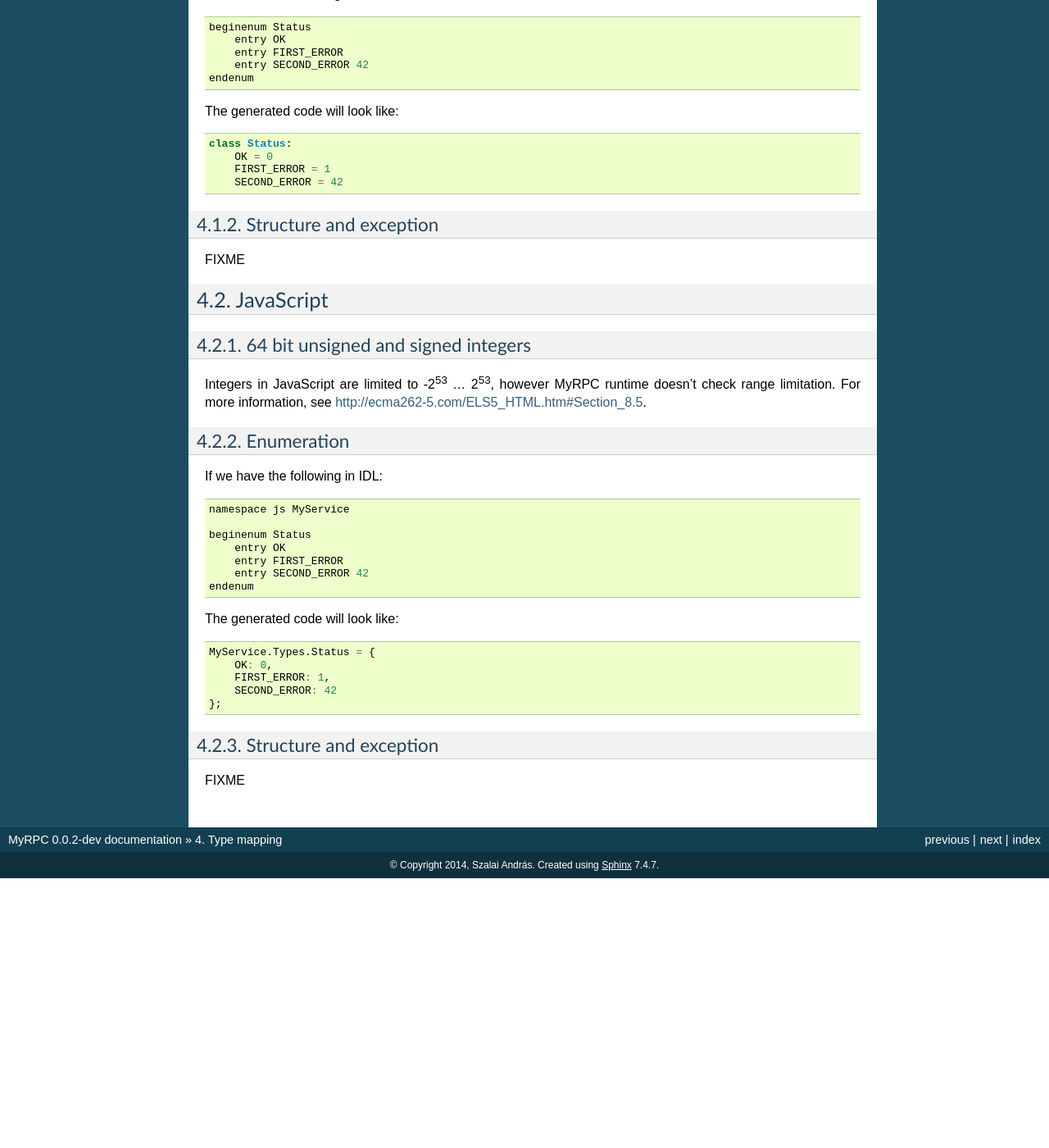
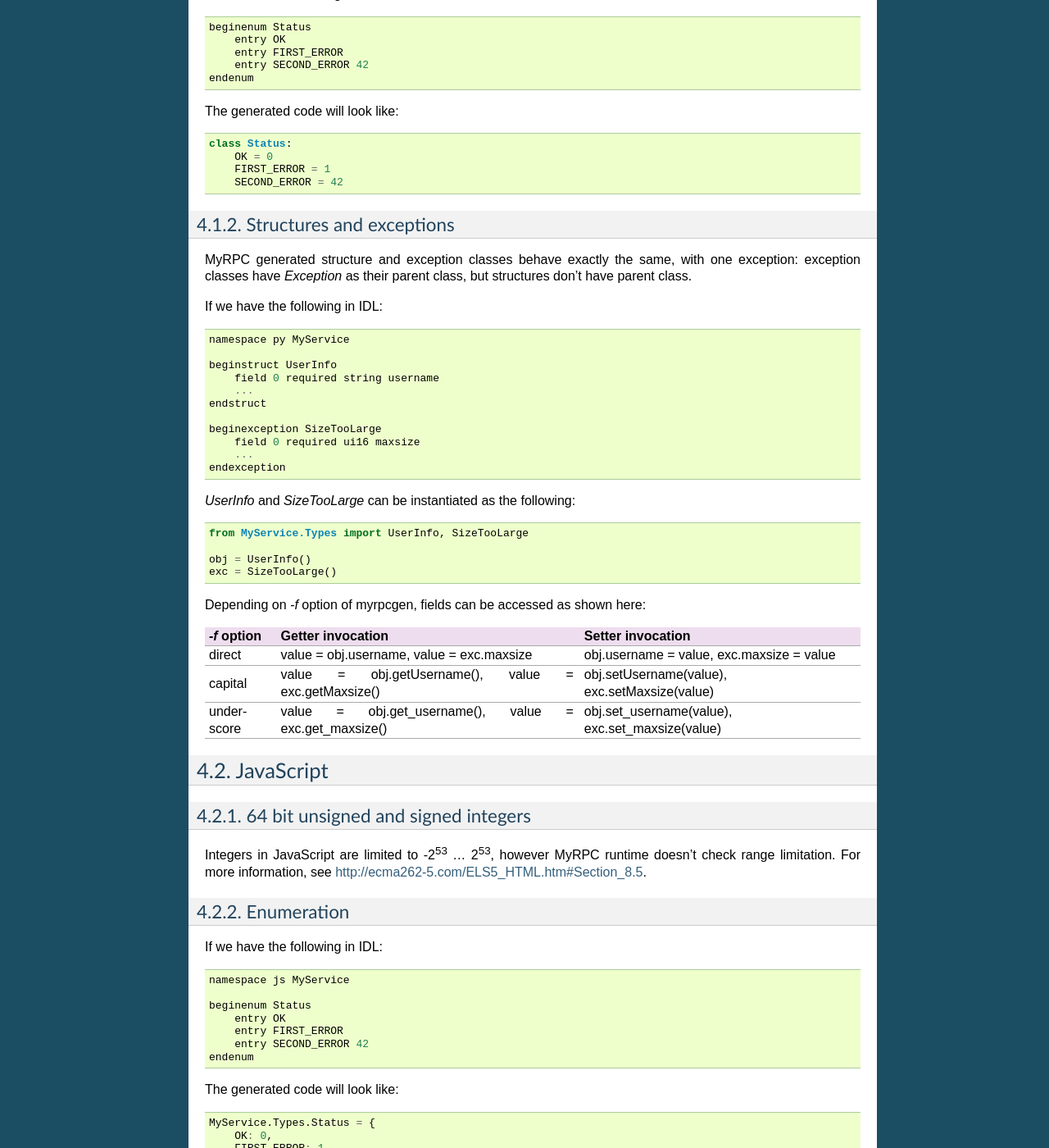
Before and after one commit to Python3pkg/MyRPC, a Sphinx documentation site: the page built from doc/typemapping.rst, in a window 1280 px wide and 1400 px high, scrolled down 775 px. Shown: the whole window at 82% size. Built offline with Sphinx 7.4.7, drawn with Linux system fonts in a browser that asks for light colours; before the commit the page ends 1846 px from its top, so only the background shows below that; some of the changed text lies outside the part shown.

Commit message:
Doc updates.

```diff
--- a/doc/index.rst
+++ b/doc/index.rst
@@ -1,4 +1,9 @@
 .. MyRPC documentation master file
+
+.. FIXME: myrpcgen tool doc
+.. FIXME: what files are generated by myrpcgen per lang
+.. FIXME: idl syntax
+.. FIXME: quick example
 
 MyRPC documentation
 ===================
--- a/doc/install.rst
+++ b/doc/install.rst
@@ -11,7 +11,7 @@ Requirements:
 * For building the examples, GNU Make >= 3.82 is required.
 
 The latest stable release of MyRPC can be downloaded from
-https://github.com/bandipapa/MyRPC/releases, look for rel-x.x.x tags.
+https://github.com/bandipapa/MyRPC/releases, look for *rel-x.x.x* tags.
 
 After unpacking the source distribution, change directory to MyRPC-rel-x.x.x.
 Here you can do system-wide installation (as root):
--- a/doc/license.rst
+++ b/doc/license.rst
@@ -1,8 +1,7 @@
 License
 =======
 
-| Copyright (c) 2014, Szalai András
-| All rights reserved.
+Copyright (c) 2014, Szalai András, All rights reserved.
 
 Redistribution and use in source and binary forms, with or without
 modification, are permitted provided that the following conditions are met:
--- a/doc/typemapping.rst
+++ b/doc/typemapping.rst
@@ -69,10 +69,53 @@ The generated code will look like:
        FIRST_ERROR = 1
        SECOND_ERROR = 42
 
-Structure and exception
-^^^^^^^^^^^^^^^^^^^^^^^
+Structures and exceptions
+^^^^^^^^^^^^^^^^^^^^^^^^^
 
-FIXME
+MyRPC generated structure and exception classes behave exactly the
+same, with one exception: exception classes have *Exception* as their
+parent class, but structures don't have parent class.
+
+If we have the following in IDL::
+
+  namespace py MyService
+
+  beginstruct UserInfo
+      field 0 required string username
+      ...
+  endstruct
+
+  beginexception SizeTooLarge
+      field 0 required ui16 maxsize
+      ...
+  endexception
+
+*UserInfo* and *SizeTooLarge* can be instantiated as the following:
+
+.. code-block:: py
+
+   from MyService.Types import UserInfo, SizeTooLarge
+
+   obj = UserInfo()
+   exc = SizeTooLarge()
+
+.. FIXME: ref to myrpcgen tool doc
+
+Depending on *-f* option of myrpcgen, fields can be accessed as shown
+here:
+
++-------------+-----------------------------+--------------------------+
+| *-f* option | Getter invocation           | Setter invocation        |
++=============+=============================+==========================+
+| direct      | value = obj.username,       | obj.username = value,    |
+|             | value = exc.maxsize         | exc.maxsize = value      |
++-------------+-----------------------------+--------------------------+
+| capital     | value = obj.getUsername(),  | obj.setUsername(value),  |
+|             | value = exc.getMaxsize()    | exc.setMaxsize(value)    |
++-------------+-----------------------------+--------------------------+
+| underscore  | value = obj.get_username(), | obj.set_username(value), |
+|             | value = exc.get_maxsize()   | exc.set_maxsize(value)   |
++-------------+-----------------------------+--------------------------+
 
 .. _typemapping-js:
 
@@ -109,7 +152,47 @@ The generated code will look like:
        SECOND_ERROR: 42
    };
 
-Structure and exception
-^^^^^^^^^^^^^^^^^^^^^^^
+Structures and exceptions
+^^^^^^^^^^^^^^^^^^^^^^^^^
 
-FIXME
+MyRPC generated structure and exception objects behave exactly the
+same.
+
+If we have the following in IDL::
+
+  namespace js MyService
+
+  beginstruct UserInfo
+      field 0 required string username
+      ...
+  endstruct
+
+  beginexception SizeTooLarge
+      field 0 required ui16 maxsize
+      ...
+  endexception
+
+*UserInfo* and *SizeTooLarge* can be instantiated as the following:
+
+.. code-block:: js
+
+   var obj = new MyService.Types.UserInfo();
+   var exc = new MyService.Types.SizeTooLarge();
+
+.. FIXME: ref to myrpcgen tool doc
+
+Depending on *-f* option of myrpcgen, fields can be accessed as shown
+here:
+
++-------------+-----------------------------+--------------------------+
+| *-f* option | Getter invocation           | Setter invocation        |
++=============+=============================+==========================+
+| direct      | value = obj.username,       | obj.username = value,    |
+|             | value = exc.maxsize         | exc.maxsize = value      |
++-------------+-----------------------------+--------------------------+
+| capital     | value = obj.getUsername(),  | obj.setUsername(value),  |
+|             | value = exc.getMaxsize()    | exc.setMaxsize(value)    |
++-------------+-----------------------------+--------------------------+
+| underscore  | value = obj.get_username(), | obj.set_username(value), |
+|             | value = exc.get_maxsize()   | exc.set_maxsize(value)   |
++-------------+-----------------------------+--------------------------+
```
